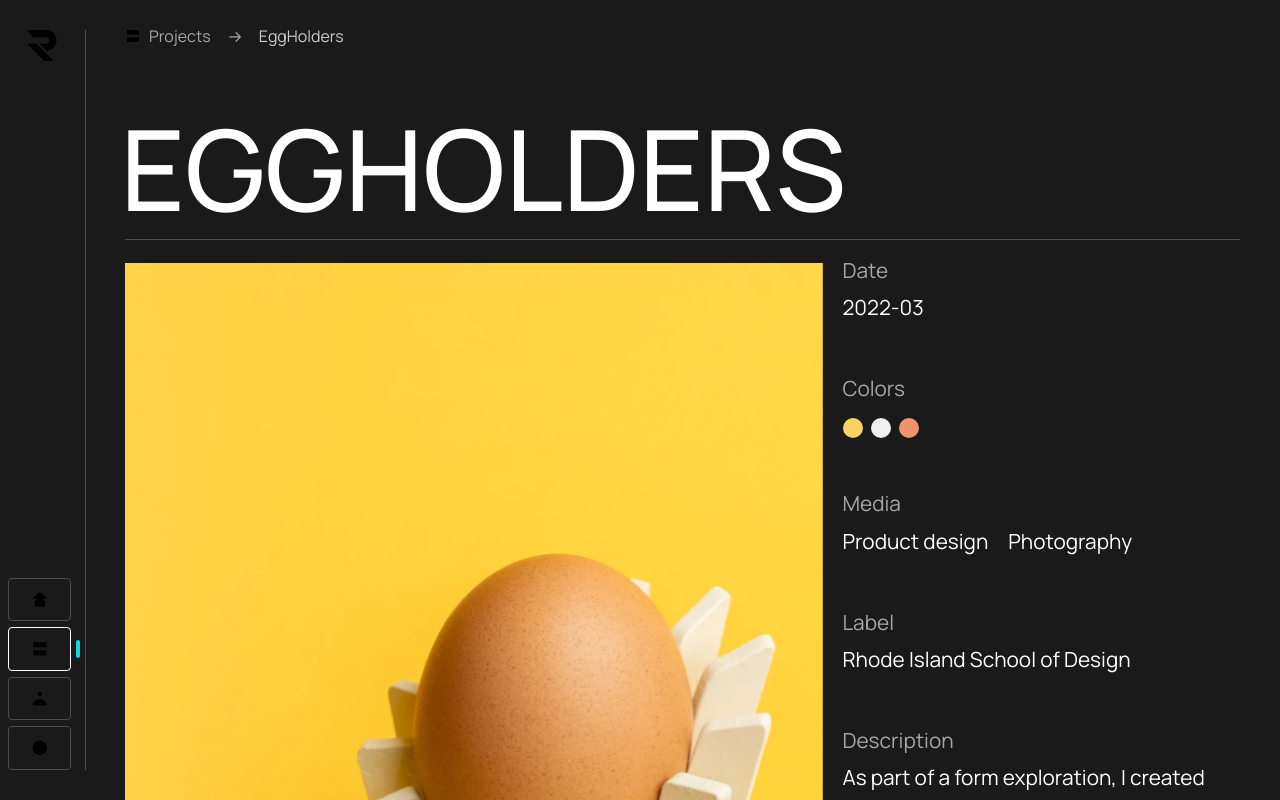
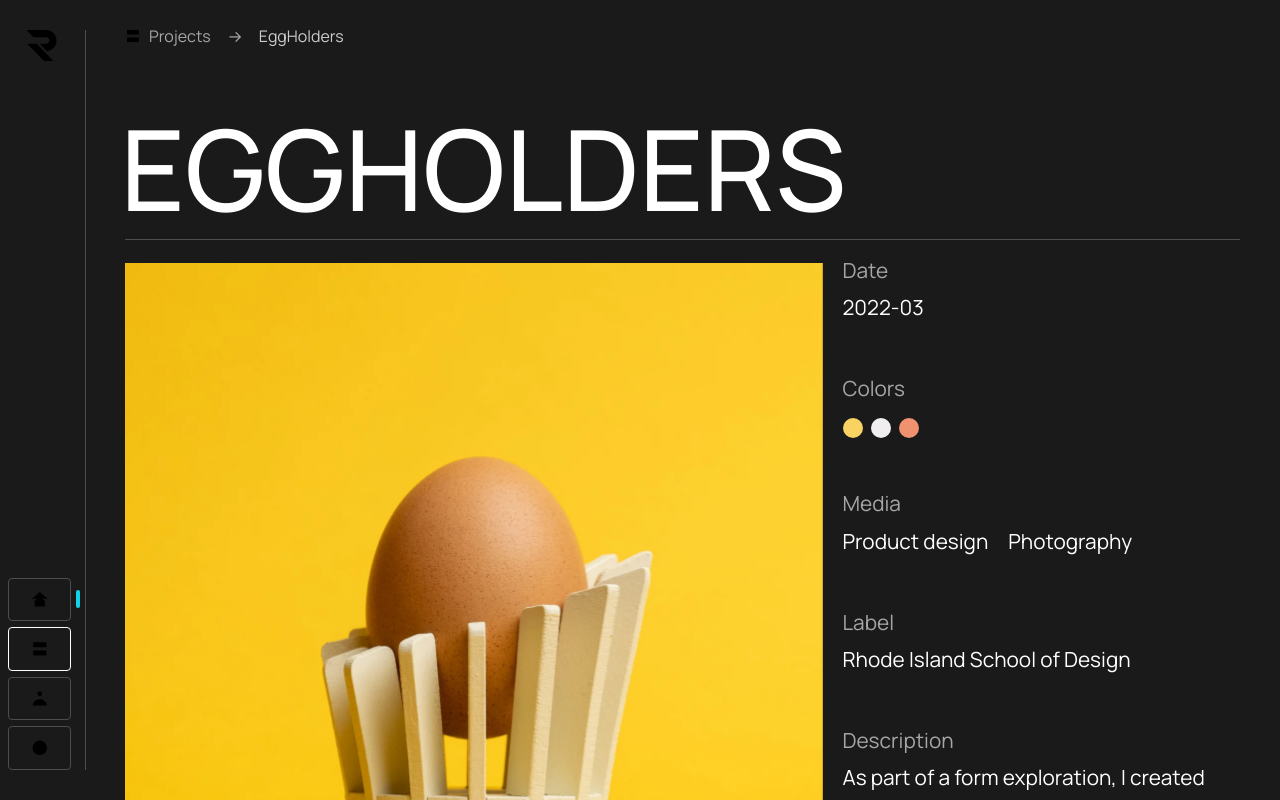
Before and after one commit to richardfxr/richardfxr, a React (Vite) app: page /projects/eggholders in a window 1280 px wide. Shown: the top 800 px of the page. Built offline with nearby package versions, Linux system fonts and the light colour scheme.

Commit message:
🔵RCT: completed EggHolder page

```diff
--- a/src/components/AnimatedRoutes.jsx
+++ b/src/components/AnimatedRoutes.jsx
@@ -55,7 +55,7 @@ export const projects = [
         path: '/projects/eggholders',
         element: () => <EggHolders />,
         title: 'EggHolders',
-        image: {folder: 'test', fileName: 'EggHolder', alt: 'test image'},
+        image: {folder: 'EggHolders', fileName: 'EggHolders-thumbnail', alt: 'A white cylindrical fin loft model holding up an egg against a bright yellow background.'},
         date: '2022-03',
         colors: [
             {hex: '#f8d363', name: 'light mustard'},
--- a/src/components/Section.scss
+++ b/src/components/Section.scss
@@ -10,7 +10,7 @@
     padding-right: var(--section-pad-hrz);
     padding-left: var(--section-pad-hrz);
 
-    .separator {
+    & > .separator {
         position: absolute;
         top: 0;
         right: var(--section-pad-hrz);
--- a/src/pages/projects/EggHolders.jsx
+++ b/src/pages/projects/EggHolders.jsx
@@ -1,4 +1,6 @@
 // === IMPORTS ============================
+// Sass
+import './EggHolders.scss'
 // components
 import { projects } from '../../components/AnimatedRoutes'
 import PageTemplate from "../../components/PageTemplate"
@@ -6,6 +8,7 @@ import ProjectInfo from "../../components/ProjectInfo"
 import Section from "../../components/Section"
 import Image from "../../components/Image"
 import UnderlinedLink from '../../components/UnderlinedLink'
+import Separator from '../../components/Separator'
 
 export default function EggHolders() {
     // project title
@@ -18,6 +21,66 @@ export default function EggHolders() {
             <ProjectInfo project={project}>
                 As part of a form exploration, I created three egg holders based on various inspirations. This project was part of a RISD ID course taught by <UnderlinedLink styling="em" href="https://www.risd.edu/academics/industrial-design/faculty/joseph-napurano" target="_blank">Joseph Napurano</UnderlinedLink>.
             </ProjectInfo>
+
+            <Section heading="Sketches" id="sketches">
+                <Image folder="EggHolders" fileName="EggHolders-sketch-1" alt="Line drawing of a wall of the John D. Rockefeller Jr. Library as seen from street level." />
+                <Image folder="EggHolders" fileName="EggHolders-sketch-2" alt="Line drawings of a corner of the John D. Rockefeller Jr. Library and its cantilevered second floor." />
+                <Image folder="EggHolders" fileName="EggHolders-sketch-3" alt="Line drawings of sections of a spine." />
+                <Image folder="EggHolders" fileName="EggHolders-sketch-4" alt="Line drawing of Steven Weinberg’s untitled glass statue next to a fully shaded render." />
+                <Image folder="EggHolders" fileName="EggHolders-sketch-5" alt="Concept sketches of EggHolders 1 through 4. One is a fin loft cylinder; two consists of a fin loft trapezoid cantilevered on top of another; three is a glass cube made of stacked sheets with engravings; four is a tripod that matches the curvature of the egg. " />
+                <Image folder="EggHolders" fileName="EggHolders-sketch-6" alt="Concept sketches of EggHolders 5 through 8. Five is a stack of bone-like shapes; six is a clip that holds onto the egg and prevents it from moving around; seven is a stack of cardboard with a cutout for the egg in the middle; eight is just a flat card that slots onto an egg." />
+            </Section>
+
+            <Section heading="EggHolder 1" id="one">
+                <p className='lg top'>
+                    Inspiration:
+                    <br /><UnderlinedLink href="https://en.wikipedia.org/wiki/John_D._Rockefeller_Jr._Library" target="_blank" styling="em">John D. Rockefeller Jr. Library</UnderlinedLink>, by <UnderlinedLink href="https://en.wikipedia.org/wiki/Danforth_Toan" target="_blank" styling="em">Danforth Toan</UnderlinedLink>.
+                </p>
+                <div className='twoCol'>
+                    <Image folder="EggHolders" fileName="EggHolders-Rock-1" alt="A corner of the John D. Rockefeller Jr. Library. Large structural beams run vertically along its side while the cantilevered second floor juts out on both sides." />
+                    <Image folder="EggHolders" fileName="EggHolders-Rock-2" alt="A wall of the John D. Rockefeller Jr. Library. The repeated vertical beams create a rather satisfying pattern that emphasizes the height of the library." />
+                </div>
+                <Separator />
+                <p className='lg middle'>Final model:</p>
+                <Image folder="EggHolders" fileName="EggHolders-one-1" alt="EggHolder 1, a white cylindrical fin loft model, holding up an egg against a bright yellow background." />
+                <div className='twoCol'>
+                    <Image folder="EggHolders" fileName="EggHolders-one-2" alt="Close-up front view of EggHolder 1." />
+                    <Image folder="EggHolders" fileName="EggHolders-one-3" alt="Close-up top-down view of the internal structure of EggHolder 1. Each fin curves near the bottom to form a circle at the base." />
+                </div>
+                <Image folder="EggHolders" fileName="EggHolders-one-4" alt="Close-up of the top of EggHolder 1 as the fins branch out to form a space for the egg." />
+            </Section>
+
+            <Section heading="EggHolder 5" id="five">
+                <p className='lg top'>
+                    Inspiration:
+                    <br />Skeleton from the <UnderlinedLink href="https://naturelab.risd.edu/" target="_blank" styling="em">RISD Nature Lab</UnderlinedLink>.
+                </p>
+                <Image folder="EggHolders" fileName="EggHolders-natureLab-1" alt="Side view of a segment of a skeleton hung from the ceiling of the RISD Nature Lab." />
+                <Image folder="EggHolders" fileName="EggHolders-natureLab-2" alt="Bottom view of a segment of a skeleton hung from the ceiling of the RISD Nature Lab." />
+                <Separator />
+                <p className='lg middle'>Final model:</p>
+                <Image folder="EggHolders" fileName="EggHolders-five-1" alt="EggHolder 5, a matte silver plate-like model made of bone-like pieces, with an egg resting on it against a white background." />
+                <div className='twoCol'>
+                    <Image folder="EggHolders" fileName="EggHolders-five-2" alt="Close-up of EggHolder 5’s back ridge formed by the bone-like pieces." />
+                    <Image folder="EggHolders" fileName="EggHolders-five-3" alt="Front view of EggHolder 5 holding an egg." />
+                </div>
+            </Section>
+
+            <Section heading="EggHolder 9" id="nine">
+                <p className='lg top'>
+                    Inspiration:
+                    <br /><UnderlinedLink href="https://risdmuseum.org/art-design/collection/untitled-1986234" target="_blank" styling="em">Untitled</UnderlinedLink> by <UnderlinedLink href="https://en.wikipedia.org/wiki/Steven_Weinberg" target="_blank" styling="em">Steven Weinberg</UnderlinedLink>.
+                </p>
+                <Image folder="EggHolders" fileName="EggHolders-untitled-1" alt="Steven Weinberg’s untitled glass sculpture on display at the RISD Museum." />
+                <Separator />
+                <p className='lg middle'>Final model:</p>
+                <Image folder="EggHolders" fileName="EggHolders-nine-1" alt="EggHolder 9, an incomplete cube made of stacked acrylic pieces, holding an egg against a salmon-colored background." />
+                <div className='twoCol'>
+                    <Image folder="EggHolders" fileName="EggHolders-nine-2" alt="Front view of EggHolder 9 showing the engraved lines on each piece forming a wave that moves through the whole model." />
+                    <Image folder="EggHolders" fileName="EggHolders-nine-3" alt="Close-up of a corner of EggHolder 9. " />
+                </div>
+                <Image folder="EggHolders" fileName="EggHolders-all" alt="All three EggHolders together." />
+            </Section>
         </PageTemplate>
     )
 }
--- /dev/null
+++ b/src/pages/projects/EggHolders.scss
@@ -0,0 +1,23 @@
+#eggholders {
+    .section {
+        padding-bottom: var(--pad-6xl);
+
+        &__main {
+            display: flex;
+            flex-flow: column nowrap;
+            gap: var(--pad-xl);
+
+            .top {
+                padding-bottom: var(--pad-xxxl);
+            }
+
+            .separator {
+                margin-top: var(--pad-4xl);
+            }
+
+            .middle {
+                padding-top: calc(var(--section-pad-vrt) - var(--pad-xl));
+            }
+        }
+    }
+}
--- a/src/sass/_global.scss
+++ b/src/sass/_global.scss
@@ -167,7 +167,6 @@ p {
 
       // alignment compensation
       margin-top: calc(-1 * var(--padRem-sm));
-      margin-bottom: calc(-1 * var(--padRem-sm));
    }
 }
 
```
Also changed, not shown: 2 other files (tests, documents, lock files or other folders).
